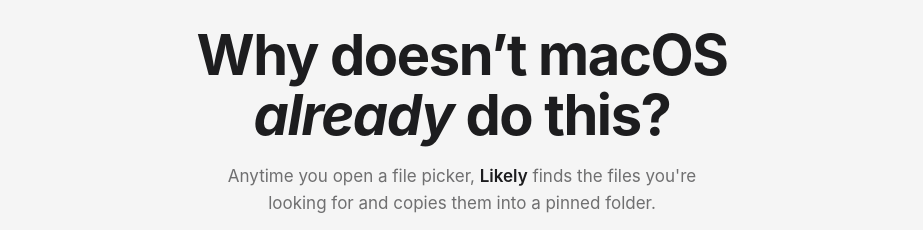
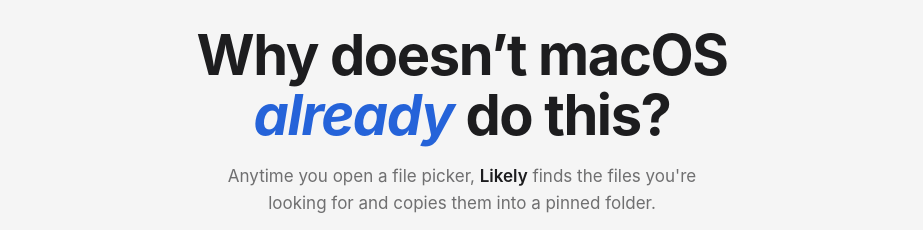
Before and after one commit to synth-inc/likely, a plain HTML site: page docs/index.html in a window 1280 px wide. Shown: the part 285-515 px from the top of the page, without its empty margins (178-1101 px from the left). Drawn offline with Linux system fonts and the light colour scheme.

Commit message:
Color "already" in the hero title
Co-Authored-By: Claude Opus 5.5 <noreply@anthropic.com>

```diff
--- a/docs/assets/style.css
+++ b/docs/assets/style.css
@@ -208,3 +208,6 @@ h1 em { font-style: normal; color: var(--text-2); }
 .copy-bar button.primary:hover { background: var(--accent-hover); }
 .copy-bar .count { color: rgba(235,240,255,.7); margin-right: 4px; white-space: nowrap; }
 @media (max-width: 560px) { .copy-bar { left: 8px; right: 8px; bottom: 8px; flex-wrap: wrap; } }
+
+/* "already" in the hero title */
+.title-accent { color: var(--link); }
--- a/docs/index.html
+++ b/docs/index.html
@@ -50,7 +50,7 @@
     <section class="hero wrap">
       <img class="hero-logo" src="assets/logo-512.png" width="88" height="88" alt="">
       <p class="badge"><span class="badge-dot" aria-hidden="true"></span><span data-copy-id="hero.badge">Open source, for macOS</span></p>
-      <h1 data-copy-id="hero.title">Why doesn’t macOS <i>already</i> do this?</h1>
+      <h1 data-copy-id="hero.title">Why doesn’t macOS <i class="title-accent">already</i> do this?</h1>
       <p class="subtitle" data-copy-id="hero.subtitle">Anytime you open a file picker, <b>Likely</b> finds the files you're looking for and copies them into a pinned folder.</p>
       <div class="cta">
         <a class="btn btn-primary" href="https://github.com/synth-inc/likely/releases/latest/download/Likely.dmg">
```
